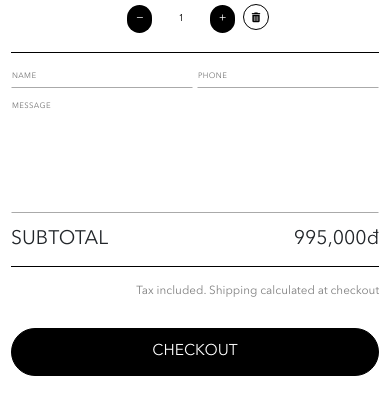
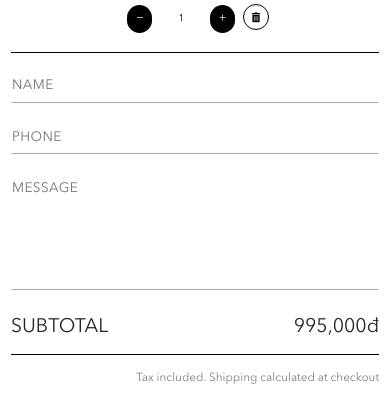
Before and after one commit to Truowng/Nightfox, a website: page cart.html in a window 390 px wide. Shown: the part 1045-1447 px from the top of the page. Drawn offline with nearby package versions, Linux system fonts and the light colour scheme; a web font is replaced by a local one.

Commit message:
responsive cart form

```diff
--- a/assets/css/responsive.css
+++ b/assets/css/responsive.css
@@ -671,10 +671,16 @@
     margin-top: 2vw;
   }
 
+  .cart-form-input-container {
+    flex-direction: column;
+  }
+
   .cart-form-input-message,
   .cart-form-input-name,
   .cart-form-input-phone {
-    font-size: 2vw;
+    font-size: 3.5vw;
+    width: 100%;
+    margin: 2.5vw 0;
   }
 
   .cart-form-input-message {
```
